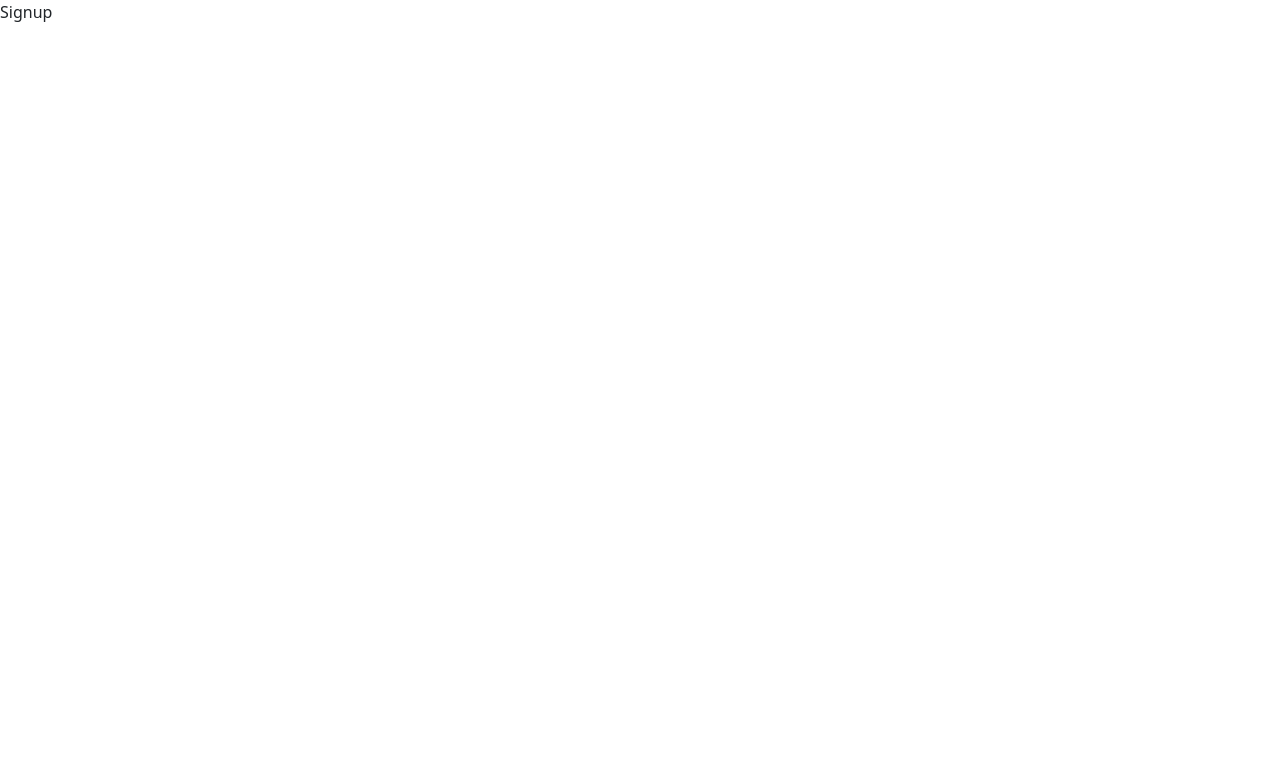
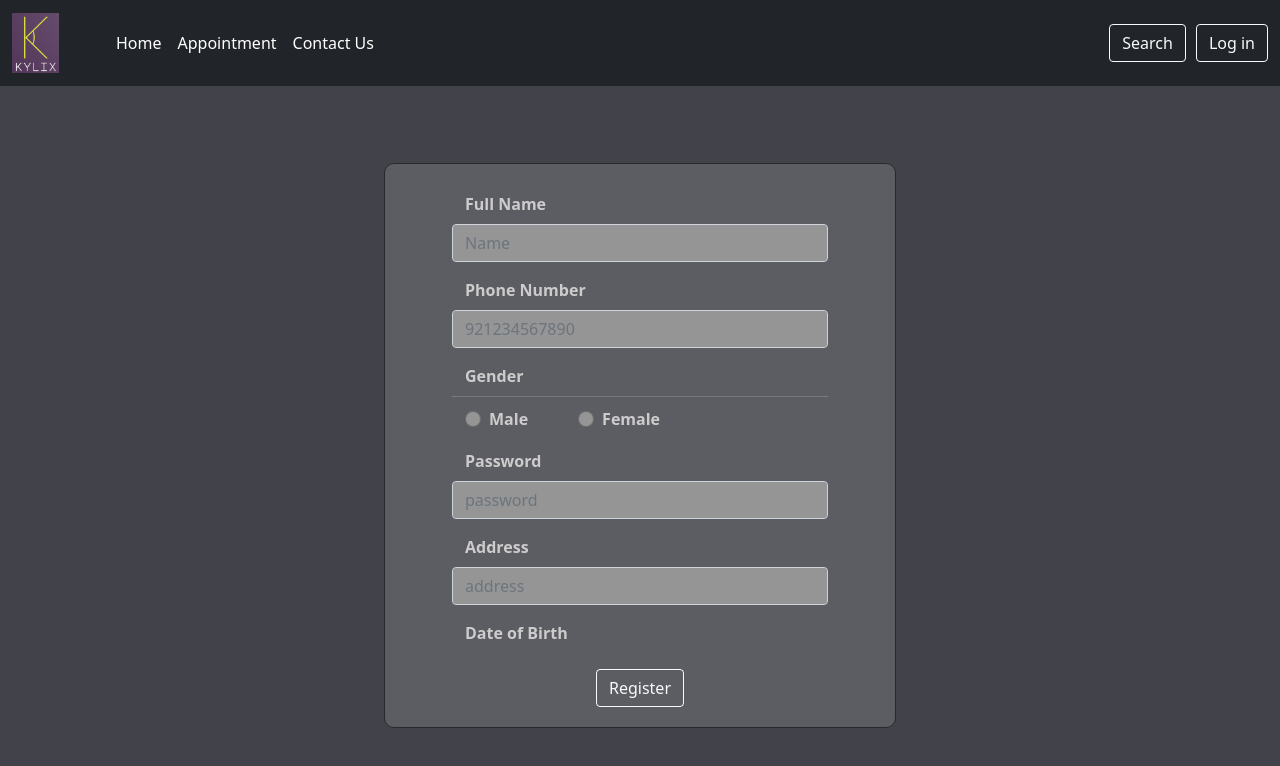
Before and after one commit to crackaf/kylix-frontend, a React (Create React App) app: page /signup in a window 1280 px wide. Shown: the top 766 px of the page. Built offline with nearby package versions, Linux system fonts and the light colour scheme.

Commit message:
feat(Login and Signup): Added login and signup page

```diff
--- a/package.json
+++ b/package.json
@@ -17,6 +17,7 @@
     "@emotion/react": "^11.8.2",
     "@emotion/styled": "^11.8.1",
     "@mui/icons-material": "^5.5.1",
+    "@mui/lab": "^5.0.0-alpha.74",
     "@mui/material": "^5.5.2",
     "@popperjs/core": "^2.11.4",
     "@testing-library/jest-dom": "^5.14.1",
--- a/src/pages/login/index.tsx
+++ b/src/pages/login/index.tsx
@@ -1,11 +1,75 @@
 import React from 'react';
+import styled from 'styled-components';
+import Navbar from 'components/navbar';
+import Colors from 'theme/colors';
+
+const LoginContainer = styled.div`
+  background-color: ${Colors.background};
+  height: 100vh;
+  width: 100%;
+`;
+
+const FormContainer = styled.div`
+  height: fit-content;
+  width: 40%;
+  margin: 0 auto;
+  margin-top: 10%;
+  background-color: ${Colors.formBackground};
+  border: 1px solid ${Colors.border};
+  padding: 20px;
+  border-radius: 10px;
+`;
+
+const Label = styled.label`
+  color: #cccccc;
+  font-weight: 600;
+  margin-left: 60px;
+`;
+
+const SubmitButton = styled.button`
+  margin: 0 auto;
+  display: block;
+`;
+
+const Input = styled.input`
+  width: 80%;
+  background-color: #959595;
+  margin: 0 auto;
+  color: wheat;
+`;
 
 /**
  * @dev Signup component
  * @return {JSX.Element}
  */
 function Login() {
-  return <>Login</>;
+  return (
+    <LoginContainer>
+      <Navbar isLoggedIn />
+      <FormContainer>
+        <form>
+          <div className="mb-3 mt-2">
+            <Label className="form-label">Phone Number</Label>
+            <Input
+              type="tel"
+              className="form-control"
+              placeholder="921234567890"
+              pattern="(92)([0-9]{10})"
+            />
+          </div>
+          <div className="mb-3 mt-2">
+            <Label className="form-label">Password</Label>
+            <Input
+              type="password"
+              className="form-control"
+              placeholder="password"
+            />
+          </div>
+          <SubmitButton className="btn btn-outline-light">Submit</SubmitButton>
+        </form>
+      </FormContainer>
+    </LoginContainer>
+  );
 }
 
 export default Login;
--- /dev/null
+++ b/src/pages/signup/Styled.tsx
@@ -0,0 +1,76 @@
+import styled from 'styled-components';
+import Colors from 'theme/colors';
+
+export const SignupContainer = styled.div`
+  background-color: ${Colors.background};
+  height: 100vh;
+  width: 100%;
+`;
+
+export const FormContainer = styled.div`
+  height: fit-content;
+  width: 40%;
+  margin: 0 auto;
+  margin-top: 6%;
+  background-color: ${Colors.formBackground};
+  border: 1px solid ${Colors.border};
+  padding: 20px;
+  border-radius: 10px;
+  @media screen and (max-width: 760px) {
+    padding: 10px;
+  }
+`;
+
+export const Label = styled.label<{ isGenderLabel?: boolean }>`
+  color: #cccccc;
+  font-weight: 600;
+  margin-left: ${(props) => (props.isGenderLabel ? '0px' : '60px')};
+  @media screen and (max-width: 760px) {
+    margin-left: 5px;
+  }
+`;
+
+export const SubmitButton = styled.button`
+  margin: 0 auto;
+  display: block;
+`;
+
+export const GenderInputGroup = styled.div`
+  display: flex;
+  flex-direction: row;
+  margin-left: 10px;
+  @media screen and (max-width: 760px) {
+    flex-direction: column;
+    margin-left: 0;
+  }
+`;
+
+export const Input = styled.input`
+  width: 80%;
+  background-color: #959595;
+  margin: 0 auto;
+  color: wheat;
+  @media screen and (max-width: 760px) {
+    margin-left: 5px;
+  }
+`;
+
+export const GenderInput = styled.input`
+  background-color: #959595;
+  color: wheat;
+`;
+
+export const GenderGroup = styled.div`
+  margin-left: 50px;
+  @media screen and (max-width: 760px) {
+    margin-left: 5px;
+  }
+`;
+
+export const HR = styled.hr`
+  height: 3px;
+  width: 80%;
+  margin: 0 auto;
+  margin-bottom: 10px;
+  color: #cccccc;
+`;
--- a/src/pages/signup/index.tsx
+++ b/src/pages/signup/index.tsx
@@ -1,11 +1,124 @@
 import React from 'react';
+import DatePicker from '@mui/lab/DatePicker';
+import Navbar from 'components/navbar';
+import {
+  SignupContainer,
+  FormContainer,
+  Label,
+  Input,
+  HR,
+  GenderInputGroup,
+  GenderGroup,
+  GenderInput,
+  SubmitButton,
+} from './Styled';
+import { TextField } from '@mui/material';
 
 /**
  * @dev Signup component
  * @return {JSX.Element}
  */
 function Signup() {
-  return <>Signup</>;
+  const [value, setValue] = React.useState<Date | null>(new Date());
+
+  return (
+    <SignupContainer>
+      <Navbar />
+      <FormContainer>
+        <form>
+          {/* Full Name Input */}
+          <div className="mb-3 mt-2">
+            <Label className="form-label">Full Name</Label>
+            <Input type="text" className="form-control" placeholder="Name" />
+          </div>
+
+          {/* Phone Number Input */}
+          <div className="mb-3 mt-2">
+            <Label className="form-label">Phone Number</Label>
+            <Input
+              type="tel"
+              className="form-control"
+              placeholder="921234567890"
+              pattern="(92)([0-9]{10})"
+            />
+          </div>
+
+          {/* Gender Input */}
+          <div className="mb-3 mt-2">
+            <Label className="form-label">Gender</Label>
+            <HR />
+            <GenderInputGroup>
+              <GenderGroup className="form-check">
+                <GenderInput
+                  className="form-check-input"
+                  type="radio"
+                  name="flexRadioDefault"
+                  id="flexRadioDefault1"
+                />
+                <Label
+                  isGenderLabel
+                  className="form-check-label"
+                  htmlFor="flexRadioDefault1"
+                >
+                  Male
+                </Label>
+              </GenderGroup>
+              <GenderGroup className="form-check">
+                <GenderInput
+                  className="form-check-input"
+                  type="radio"
+                  name="flexRadioDefault"
+                  id="feamke"
+                />
+                <Label
+                  isGenderLabel
+                  className="form-check-label"
+                  htmlFor="female"
+                >
+                  Female
+                </Label>
+              </GenderGroup>
+            </GenderInputGroup>
+          </div>
+
+          {/* Password Input */}
+          <div className="mb-3 mt-2">
+            <Label className="form-label">Password</Label>
+            <Input
+              type="password"
+              className="form-control"
+              placeholder="password"
+            />
+          </div>
+
+          {/* Address Input */}
+          <div className="mb-3 mt-2">
+            <Label className="form-label">Address</Label>
+            <Input type="text" className="form-control" placeholder="address" />
+          </div>
+
+          {/* Date of Birth Input */}
+          <div className="mb-3 mt-2">
+            <Label className="form-label">Date of Birth</Label>
+          </div>
+          <DatePicker
+            disableFuture
+            label="Responsive"
+            openTo="year"
+            views={['year', 'month', 'day']}
+            value={value}
+            onChange={(newValue) => {
+              setValue(newValue);
+            }}
+            renderInput={(params) => <TextField {...params} />}
+          />
+          <SubmitButton className="btn btn-outline-light">
+            Register
+          </SubmitButton>
+        </form>
+      </FormContainer>
+    </SignupContainer>
+  );
 }
 
 export default Signup;
--- /dev/null
+++ b/src/theme/colors/index.ts
@@ -0,0 +1,6 @@
+// eslint-disable-next-line import/no-anonymous-default-export
+export default {
+  background: '#42424a',
+  border: '#29292b',
+  formBackground: '#5c5c63',
+};
```
Also changed, not shown: 1 other file (tests, documents, lock files or other folders).
